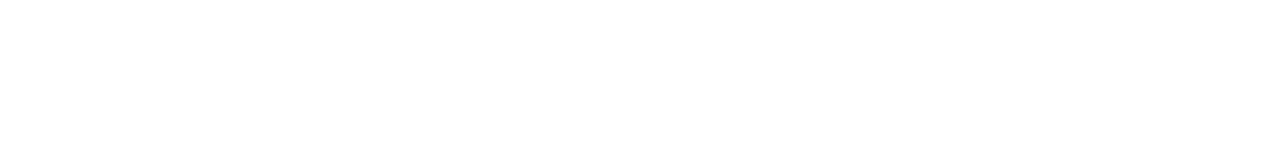
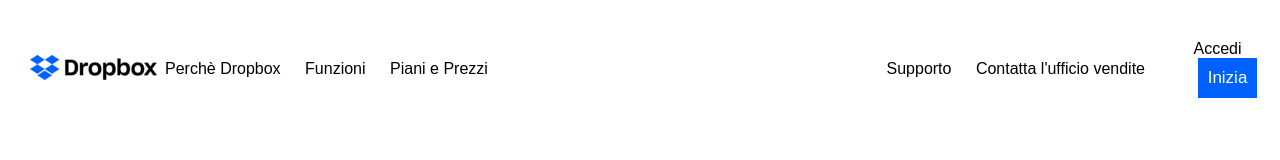
Before and after one commit to FrancescoRispoli17/htmlcss-dropbox, a plain HTML site: page index.html in a window 1280 px wide. Drawn offline with Linux system fonts and the light colour scheme.

Commit message:
[UPD]Header

```diff
--- a/css/style.css
+++ b/css/style.css
@@ -3,3 +3,66 @@
     padding: 0;
     box-sizing: border-box;
 }
+/*TAGS*/
+body{
+    font-family: Arial, sans-serif;
+}
+header{
+ padding: 40px 0 20px 30px;
+}
+ul{
+    list-style-type:none;
+}
+li{
+    display: inline-block;
+    padding:0 10px;
+}
+a{
+    text-decoration: none;
+    color: black;
+}
+button{
+    background-color: #0061ff;
+    border: none;
+    color: white;
+    padding: 10px;
+    font-size: 17px;
+}
+/*CLASS*/
+.container-full{
+    width: 100%;
+    margin: 0 auto;
+}
+.row{
+    display: flex;
+}
+.col40{
+    width: 40%;
+}
+.col10{
+    width: 10%;
+}
+.col30{
+    width: calc(100%/3);
+}
+/*BG-COLOR*/
+.bg-color-black{
+    background-color: black;
+}
+.bg-color-lightblue{
+    background-color: #b4d0e7;
+}
+/*align*/
+.align-items-center{
+    align-items: center;
+}
+.align-right{
+    text-align: right;
+}
+.align-center{
+    text-align: center;
+}
+/*MARGIN*/
+.margin-left20{
+    margin-left: 20px;
+}
--- a/index.html
+++ b/index.html
@@ -8,6 +8,35 @@
     <link rel="stylesheet" href="https://cdnjs.cloudflare.com/ajax/libs/font-awesome/4.7.0/css/font-awesome.min.css">
 </head>
 <body>
+    <header>
+        <div class="row align-items-center">
+            <div class="col10">
+                <img src="./img/logo-small.png">
+            </div>
+            <div class="col40">
+                <ul>
+                    <li><a href="#">Perchè Dropbox</a></li>
+                    <li><a href="#">Funzioni</a></li>
+                    <li><a href="#">Piani e Prezzi</a></li>
+                </ul>
+
+            </div>
+            <div class="col40">
+                <ul class="align-right">
+                    <li><a href="#">Supporto</a></li>
+                    <li><a href="#">Contatta l'ufficio vendite</a></li>
+                </ul>
+
+            </div>
+            <div class="col10 align-center ">
+                <a href="#">Accedi</a>
+                <button class="margin-left20">Inizia</button>
+            </div>
+        </div>
+    </header>
+    <footer>
+
+    </footer>
 
 </body>
 </html>
```
Also changed, not shown: img/arizona_state_university.svg (added), img/business-feature-coordinate-it.png (added), img/business-feature-integrations-it.png (added), img/business-feature-multi-device.png (added), img/business-feature-security.png (added), img/business-feature-send-files-it.png (added), img/business-feature-switching-tools.png (added), img/clear_channel.svg (added), img/designit.svg (added), img/hearst_corp.svg (added), img/jumbo.png (added), img/logo-small.png (added), img/lonely_planet.svg (added), img/partner.png (added), 3 more files.
